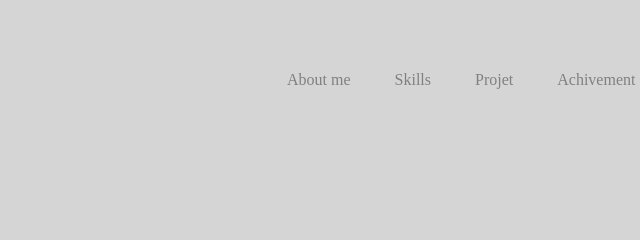
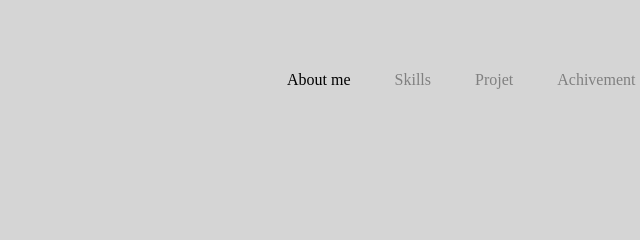
Before and after one commit to darkdevil1223/Farhans-portfolio, a plain HTML site: page index.html in a window 1280 px wide. In both pictures the pointer is over the link "About me". Shown: the top 240 px of the page, 502-1142 px from the left. Drawn offline with Linux system fonts and the light colour scheme.

Commit message:
added hower effect

```diff
--- a/index.css
+++ b/index.css
@@ -14,6 +14,10 @@
 .taskbar a{
     text-decoration: none;
     color: grey;
+}
+.taskbar a:hover{
+    color: black;
+
 }
 .intro{
     position: absolute;
```
